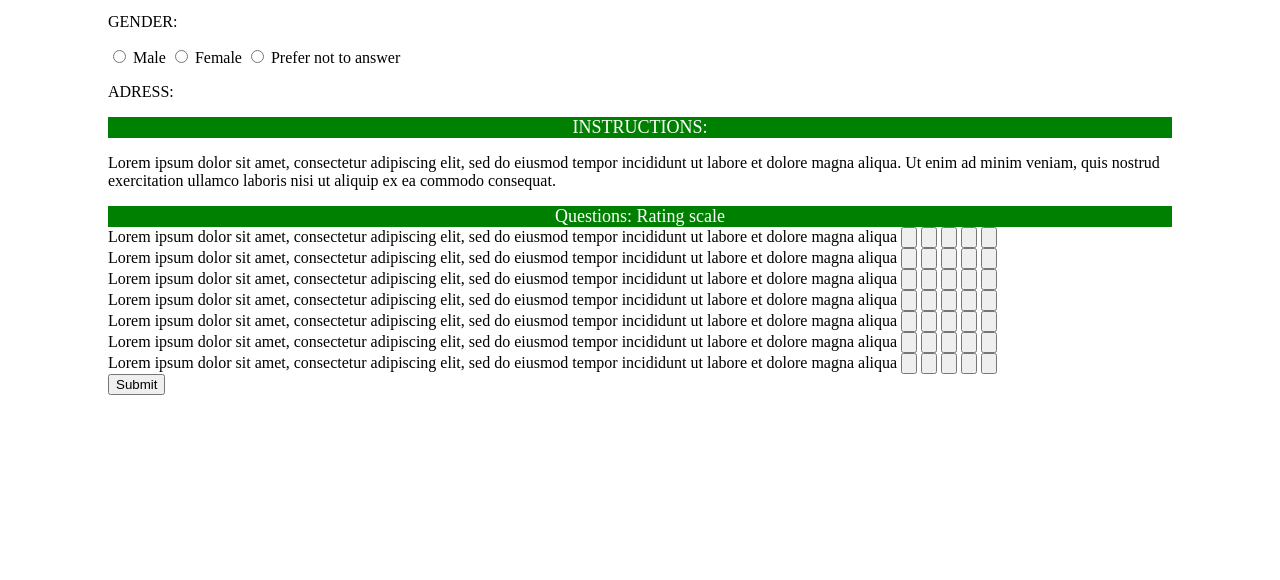
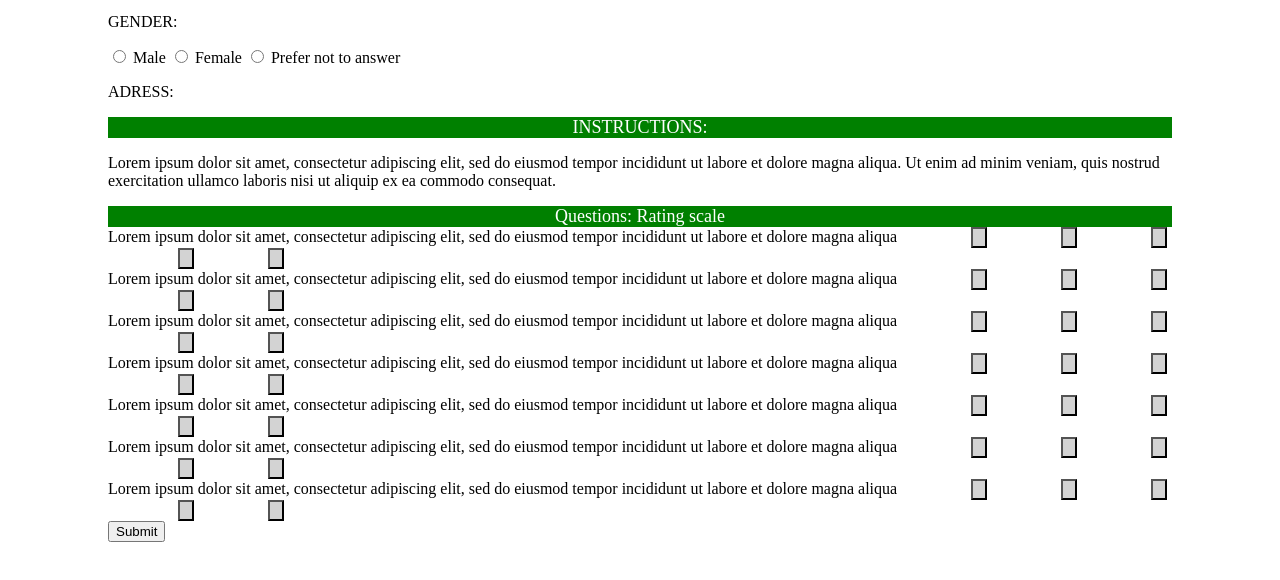
Before and after one commit to tiulia21/tiulia21.github.io, a plain HTML site: page survey.html in a window 1280 px wide. Shown: the part 258-838 px from the top of the page. Before the commit the page ends 800 px from the top, so only its background shows below. Drawn offline with Linux system fonts and the light colour scheme.

Commit message:
style input

```diff
--- a/css/survey.css
+++ b/css/survey.css
@@ -16,14 +16,8 @@ h {
   background-color: green;
   text-align: center;
 }
-.question {
-  display: flex;
-  grid-row: span;
-  background-color: lightgrey;
-  border: 2px solid darkolivegreen;
-  padding: 10px;
+.check {
+  background-color: lightgray;
+  display: flexbox;
+  margin-left: 70px;
 }
-.answer {
-  display: flex;
-  grid-row: span;
-}
--- a/survey.html
+++ b/survey.html
@@ -44,27 +44,27 @@
   </p>
 
   <h>Questions: Rating scale</h>
+<form class="content">
 
-  <form>
     <label>
       Lorem ipsum dolor sit amet, consectetur adipiscing elit, sed do eiusmod
       tempor incididunt ut labore et dolore magna aliqua
-      <input type="button" />
-      <input type="button" />
-      <input type="button" />
-      <input type="button" />
-      <input type="button" />
+      <input type="button" class="check" />
+      <input type="button" class="check" />
+      <input type="button" class="check" />
+      <input type="button"  class="check"/>
+      <input type="button" class="check" />
     </label>
   </form>
     <form>
       <label>
       Lorem ipsum dolor sit amet, consectetur adipiscing elit, sed do eiusmod
       tempor incididunt ut labore et dolore magna aliqua
-      <input type="button">
-      <input type="button">
-      <input type="button">
-      <input type="button">
-      <input type="button">
+      <input type="button" class="check" />
+      <input type="button"class="check" />
+      <input type="button"class="check" />
+      <input type="button"class="check" />
+      <input type="button"class="check" />
     </label>
     </form>
     <form>
@@ -73,11 +73,11 @@
       <label>
       Lorem ipsum dolor sit amet, consectetur adipiscing elit, sed do eiusmod
       tempor incididunt ut labore et dolore magna aliqua
-      <input type="button">
-      <input type="button">
-      <input type="button">
-      <input type="button">
-      <input type="button">
+      <input type="button"class="check">
+      <input type="button"class="check">
+      <input type="button"class="check">
+      <input type="button"class="check">
+      <input type="button"class="check">
     </label>
       </form>
     <form>
@@ -86,11 +86,11 @@
       <label>
       Lorem ipsum dolor sit amet, consectetur adipiscing elit, sed do eiusmod
       tempor incididunt ut labore et dolore magna aliqua
-      <input type="button">
-      <input type="button">
-      <input type="button">
-      <input type="button">
-      <input type="button">
+      <input type="button"class="check">
+      <input type="button"class="check">
+      <input type="button"class="check">
+      <input type="button"class="check">
+      <input type="button"class="check">
     </label>
       </form>
     <form>
@@ -99,11 +99,11 @@
       <label>
       Lorem ipsum dolor sit amet, consectetur adipiscing elit, sed do eiusmod
       tempor incididunt ut labore et dolore magna aliqua
-      <input type="button">
-      <input type="button">
-      <input type="button">
-      <input type="button">
-      <input type="button">
+      <input type="button"class="check">
+      <input type="button"class="check">
+      <input type="button"class="check">
+      <input type="button"class="check">
+      <input type="button"class="check">
     </label>
       </form>
     <form>
@@ -112,11 +112,11 @@
       <label>
       Lorem ipsum dolor sit amet, consectetur adipiscing elit, sed do eiusmod
       tempor incididunt ut labore et dolore magna aliqua
-      <input type="button">
-      <input type="button">
-      <input type="button">
-      <input type="button">
-      <input type="button">
+      <input type="button"class="check">
+      <input type="button"class="check">
+      <input type="button"class="check">
+      <input type="button"class="check">
+      <input type="button"class="check">
     </label>
       </form>
     <form>
@@ -125,12 +125,13 @@
       <label>
       Lorem ipsum dolor sit amet, consectetur adipiscing elit, sed do eiusmod
       tempor incididunt ut labore et dolore magna aliqua
-      <input type="button">
-      <input type="button">
-      <input type="button">
-      <input type="button">
-      <input type="button">
+      <input type="button"class="check">
+      <input type="button"class="check">
+      <input type="button"class="check">
+      <input type="button"class="check">
+      <input type="button"class="check">
     </label>
+      </form>
       </form>
     <form>
       <label>
```
Lines whose indentation alone changed are shown as unchanged.
